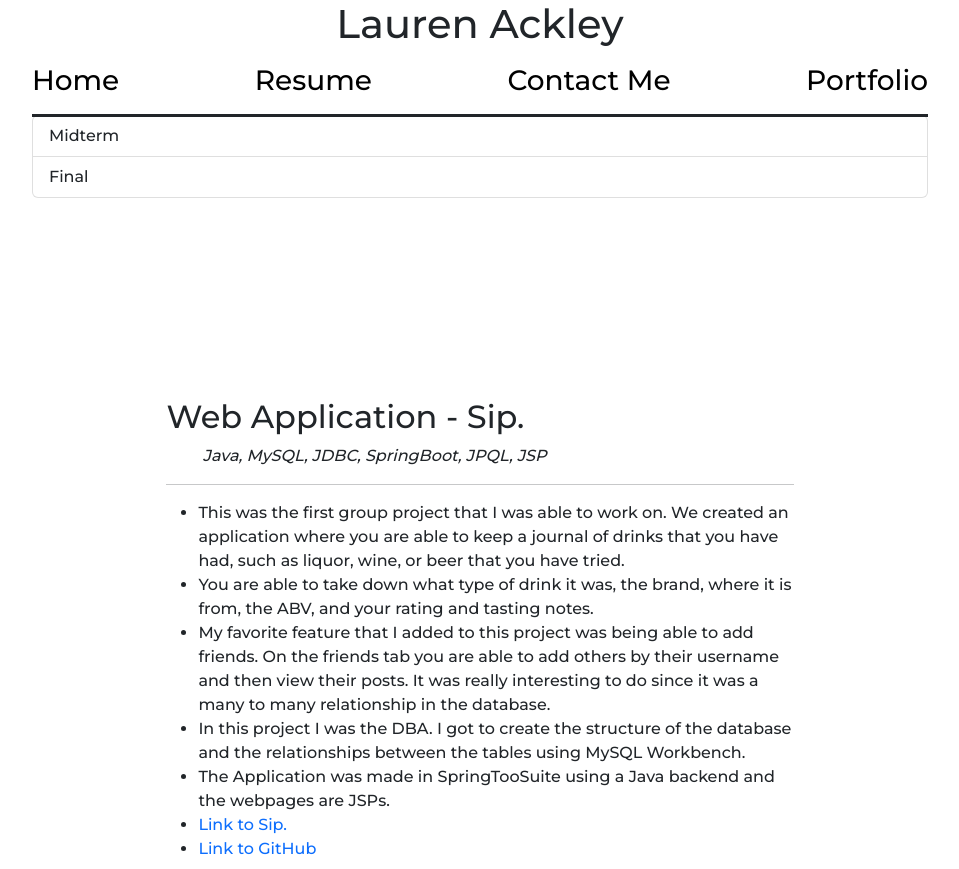
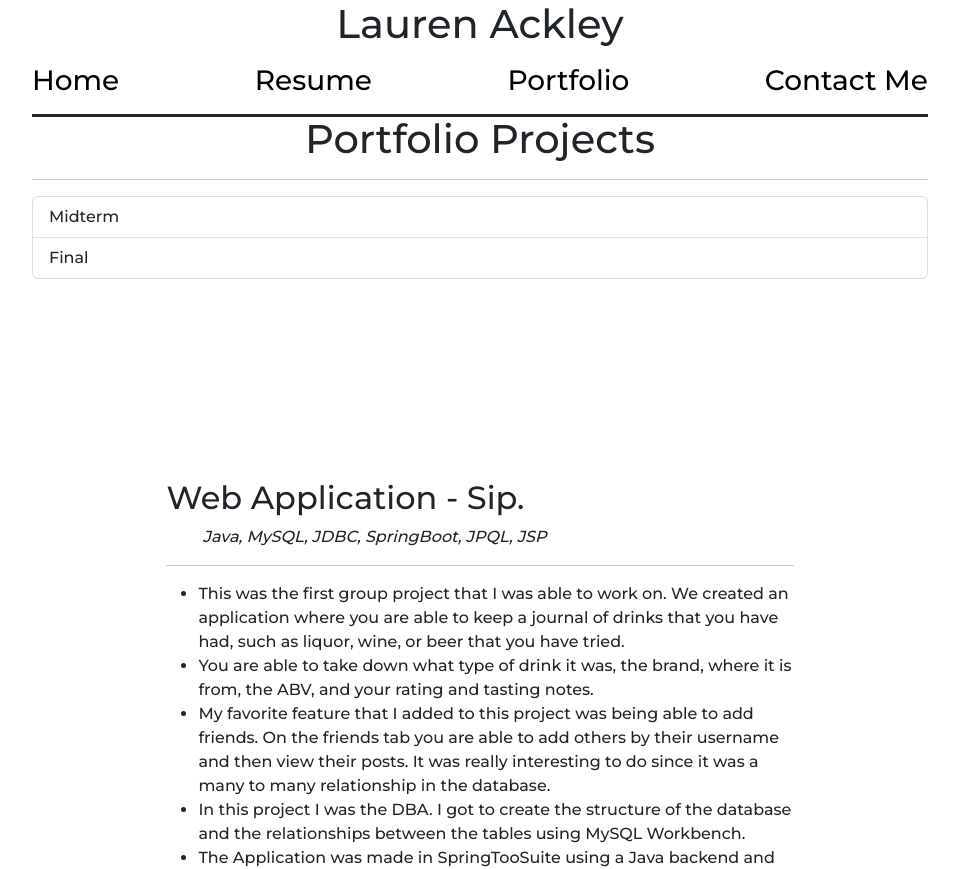
Before and after one commit to laurenackley/ResumeWebsiteReact, a React (Create React App) app: page /portfolio in a window 1280 px wide. Shown: the top 869 px of the page, without its empty margins (160-1119 px from the left). Built offline with nearby package versions, Linux system fonts and the light colour scheme.

Commit message:
adjusted some styling, removed background colors since they did not fill the page

```diff
--- a/src/Contact.js
+++ b/src/Contact.js
@@ -2,7 +2,7 @@ const Contact = () => {
   return (
     <div className="contact">
       <div id="contact">
-        <h1> Thanks for visiting!</h1>
+        <h1> Thanks for Visiting!</h1>
         I created this site as a way to practice using React as well as further develop my
         web design skills. <br />
         If you'd like to reach out about a job opportunity, I am currently
--- a/src/Navbar.js
+++ b/src/Navbar.js
@@ -11,7 +11,7 @@ const HeaderLink = (props) => {
 
   return (
     <Fragment>
-      <Link className='headerLink' to={to}> <h3>{text}</h3> </Link>
+      <a className='headerLink' href={to}> <h3>{text}</h3> </a>
     </Fragment>
   )
 }
@@ -27,9 +27,9 @@ const Navbar = () => {
         <nav id="navLinks">
 
             <HeaderLink to="/" text="Home"/>
-            <HeaderLink to="/resume" text="Resume"/>
-            <HeaderLink to="/contact" text="Contact Me"/>
-            <HeaderLink to="/portfolio" text="Portfolio" />
+            <HeaderLink to="#resume" text="Resume"/>
+            <HeaderLink to="#portfolio" text="Portfolio" />
+            <HeaderLink to="#contactInformation" text="Contact Me"/>
 
         </nav>
     </div>
--- a/src/OnePage.js
+++ b/src/OnePage.js
@@ -3,16 +3,16 @@ import Contact from "./Contact";
 import Home from "./Home";
 import Opening from "./Opening";
 import Carousel from "./Carousel";
-import {useEffect} from 'react';
+import { useEffect } from "react";
 const OnePage = () => {
   const handleScrollToTop = () => {
-        window.scrollTo({top:0, behavior: 'smooth'});
+    window.scrollTo({ top: 0, behavior: "smooth" });
   };
 
   return (
     <div className="OnePage">
       <div className="opening">
-        < Opening />
+        <Opening />
       </div>
       <Carousel />
       <div id="resume">
@@ -22,11 +22,19 @@ const OnePage = () => {
         <Portfolio />
       </div>
       <div id="contactInformation">
-
         <Contact />
       </div>
-        <button className="top" onClick={handleScrollToTop}>Top</button>
+      <img
+        src="https://www.clipartmax.com/png/middle/5-50817_transparent-arrow-left-clip-art-at-clker-com-vector-left-arrow-no.png"
+        alt="up"
+        className="top"
+        onClick={handleScrollToTop}
+      ></img>
+
+      {/* <button className="top" onClick={handleScrollToTop}>
+        Top
+      </button> */}
     </div>
-         )
-}
+  );
+};
 export default OnePage;
--- a/src/Opening.js
+++ b/src/Opening.js
@@ -12,7 +12,7 @@ const Opening = () => {
         remote/hybrid positions specializing in Java, React, or Angular. I’ve
         got a special fondness for SQL as well. Take a look around my
         <a href="#portfolio" id="links"> portfolio</a> or check out my <a href="#resume"> resume</a>. If you think I’d be a good fit for a
-        position you have open <a href="#contactInformation">contact me</a> and
+        position you have open <a href="#contact">contact me</a> and
         let’s chat!
       </p>
       <div>
--- a/src/Portfolio.js
+++ b/src/Portfolio.js
@@ -1,14 +1,16 @@
 const Portfolio = () => {
   return (
     <div className="Portfolio">
-      <span id="list-example" class="list-group">
+        <h1>Portfolio Projects</h1>
+        <hr></hr>
+      <div id="list-example" class="list-group">
         <a class="list-group-item list-group-item-action" href="#Midterm">
           Midterm
         </a>
         <a class="list-group-item list-group-item-action" href="#Final">
           Final
         </a>
-      </span>
+      </div>
 
       <div id="Midterm">
         <h2>Web Application - Sip. </h2>
--- a/src/index.css
+++ b/src/index.css
@@ -2,10 +2,13 @@
 #Midterm,
 #Final {
   margin: auto;
-  padding-bottom: 100px;
+  padding-bottom: 50px;
   min-width: 500px;
   max-width: 70%;
   padding-top: 200px;
+}
+#portfolio{
+  padding-top: 105px;
 }
 #contact {
   margin: auto;
@@ -34,7 +37,7 @@ body {
 }
 .opening {
   margin: auto;
-  padding: 10px;
+  padding-top: 25px;
   /* background: linear-gradient(
     0deg,
     rgba(156, 101, 110, 1) 0%,
@@ -48,7 +51,7 @@ body {
 a {
   text-decoration: none;
 }
-a:hover{
+a:hover {
   color: salmon;
 }
 .column {
@@ -87,6 +90,8 @@ a:hover{
   display: flex;
   margin: auto;
   object-fit: contain;
+  padding-top: 100px;
+  padding-bottom: 100px;
 }
 
 .app-header {
@@ -98,13 +103,13 @@ a:hover{
   width: 70%;
   min-width: 500px;
   background-color: white;
-  z-index:10;
+  z-index: 10;
 }
 
 #nav {
   position: sticky;
   border: solid 1px;
-  background-color: grey;
+  /* background-color: grey; */
   text-align: center;
 }
 #Midterm {
@@ -130,26 +135,24 @@ a:hover{
   transform: rotate(180deg);
 }
 #resume {
-  background-color: #c5c0bc;
+  /* background-color: #c5c0bc; */
   padding-top: 105px;
   padding-bottom: 105px;
 }
 #contactInformation {
-  padding-top: 105px;
+  /* padding-top: 105px; */
   padding-bottom: 105px;
-  background-color: #c5c0bc;
-}
-#portfolio {
-  /* padding-top: 105px; */
-  /* padding-bottom: 105px; */
-  background-color: #fff;
+  /* background-color: green; */
 }
 
-.top{
+.top {
   position: fixed;
   bottom: 0;
   right: 0;
   margin: 50px;
+  width: 32px;
+  height: 32px;
+  transform: rotate(90deg);
 }
 .Portfolio > #list-example {
   position: sticky;
```
Lines whose indentation alone changed are shown as unchanged.
